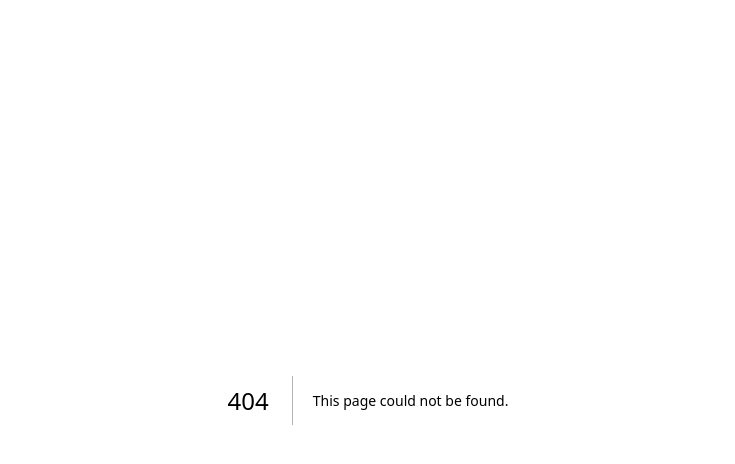
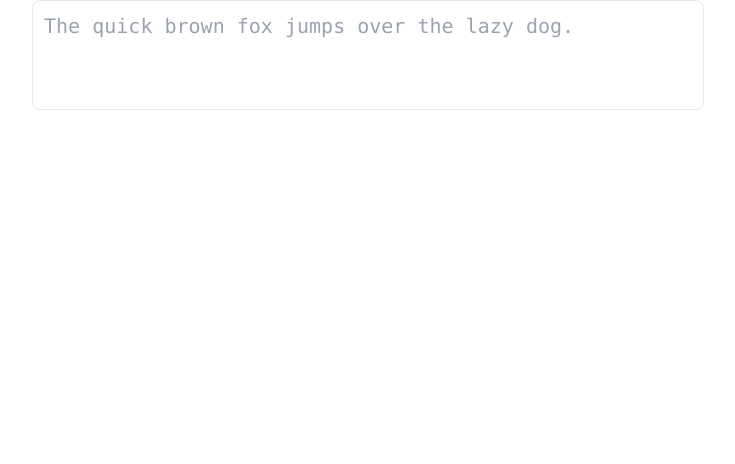
Before and after one commit to Shubham043/Type_Arcade, a Next.js app: page /utils in a window 1280 px wide. Before the commit this address had no page. Shown: the top 464 px of the page, without its empty margins (272-1007 px from the left). Built offline with nearby package versions, Linux system fonts and the light colour scheme.

Commit message:
Added typing box

```diff
--- a/src/app/Typing/page.js
+++ b/src/app/Typing/page.js
@@ -1,26 +1,20 @@
 "use client";
 
 import { useState } from "react";
+import TypingBox from "../utils/page";  // Import your TypingBox component
 
 export default function TypingTest() {
-  const targetText = "The quick brown fox jumps over the lazy dog.";
-  const [userInput, setUserInput] = useState("");
-  const [isTyping, setIsTyping] = useState(false);
-  const [showResults, setShowResults] = useState(false);
+  const [isTyping, setIsTyping] = useState(false); // State to track if the test is active
+  const [showResults, setShowResults] = useState(false); // State to show results
 
   const handleStartTest = () => {
     setIsTyping(true);
-    setUserInput("");
-    setShowResults(false);
+    setShowResults(false); // Hide results when starting the test
   };
 
   const handleEndTest = () => {
     setIsTyping(false);
-    setShowResults(true);
-  };
-
-  const handleTyping = (e) => {
-    setUserInput(e.target.value);
+    setShowResults(true); // Show results when the test ends
   };
 
   return (
@@ -46,15 +40,9 @@ export default function TypingTest() {
             Start Test
           </button>
 
+          {/* Typing Box */}
+          {isTyping && < TypingBox className = " w-full" />}
 
-          {isTyping && (
-            <textarea
-              className="w-full h-1/3 p-4  text-lg leading-6 bg-gray-800 text-white rounded-lg shadow-md focus:outline-none focus:ring-2 focus:ring-blue-500 resize-none"
-              placeholder={targetText}
-              value={userInput}
-              onChange={handleTyping}
-            />
-          )}
           <button
             onClick={handleEndTest}
             className="relative px-6 py-3 text-white font-bold
@@ -67,7 +55,6 @@ export default function TypingTest() {
           >
             End Test
           </button>
-
         </div>
 
         {/* Right Section */}
--- a/src/app/globals.css
+++ b/src/app/globals.css
@@ -77,5 +77,5 @@
 }
 
 .rocket-animate {
-  animation: rocketMove 3s infinite linear;
+  animation: rocketMove 1.5s infinite linear;
 }
--- a/src/app/page.js
+++ b/src/app/page.js
@@ -18,7 +18,8 @@ export default function HomePage() {
               <h1 className="text-5xl font-extrabold text-white m-4 animate-typing-loop">Test Your Typing Speed!</h1>
               <p className="text-xl text-start text-gray-200 m-4">Challenge yourself and improve your typing skills!</p>
               <button className="px-6 py-3 w-full lg:w-1/2 m-4 text-white rounded-full text-lg bg-gradient-to-r hover:from-purple-600 hover:to-pink-600 hover:via-blue-600 transition-all duration-500 ease-in-out transform hover:scale-105 cursor-pointer">
-                  Start Test
+
+                <Link href="/Typing">Start Test</Link>
               </button>
           </div>
 
--- /dev/null
+++ b/src/app/utils/page.js
@@ -0,0 +1,66 @@
+"use client";
+
+import { useState } from 'react';
+
+const TypingBox = () => {
+  const textToType = 'The quick brown fox jumps over the lazy dog.';
+  const [input, setInput] = useState('');
+
+  const handleChange = (e) => {
+    setInput(e.target.value);
+  };
+
+  const renderText = () => {
+    return textToType.split('').map((char, index) => {
+      const userChar = input[index];
+      let className = 'text-gray-400'; // Default color for untyped text
+
+      if (char === ' ') {
+        // If the character is a space, do not type on it
+        return (
+          <span key={index} className="text-transparent">
+            {char}
+          </span>
+        );
+      }
+
+      if (index < input.length) {
+        // If character typed is incorrect, make the original character red
+        className = userChar === char ? 'text-black' : 'text-red-500';
+      }
+
+      return (
+        <span key={index} className={className}>
+          {char}
+        </span>
+      );
+    });
+  };
+
+  return (
+    <div className="flex flex-col items-center space-y-4">
+      <div className="w-full max-w-2xl relative">
+        {/* Display text overlay */}
+        <div
+          className="absolute w-full text-xl inset-0 p-3 whitespace-pre-wrap font-mono pointer-events-none"
+          aria-hidden="true"
+        >
+          {renderText()}
+        </div>
+
+        {/* Textarea for typing */}
+        <textarea
+          value={input}
+          onChange={handleChange}
+          rows={3}
+          className="w-full h-auto p-3 font-mono text-xl bg-transparent border rounded-lg focus:outline-none text-black"
+          style={{
+            resize: 'none',
+          }}
+        />
+      </div>
+    </div>
+  );
+};
+
+export default TypingBox;
```
Lines whose indentation alone changed are shown as unchanged.
